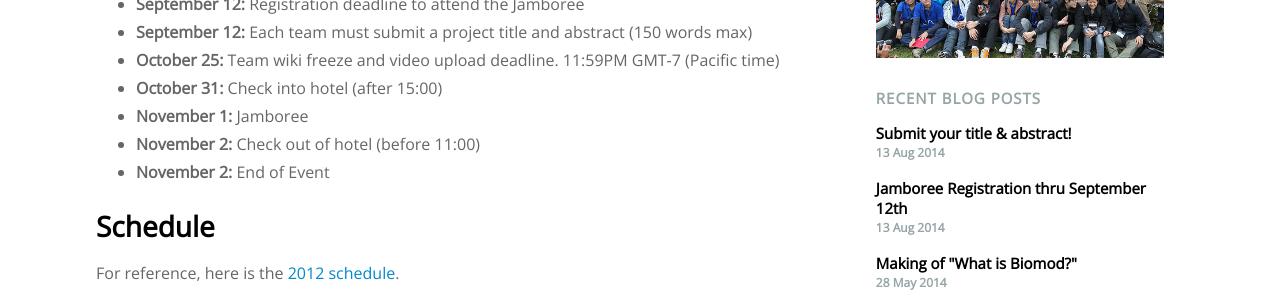
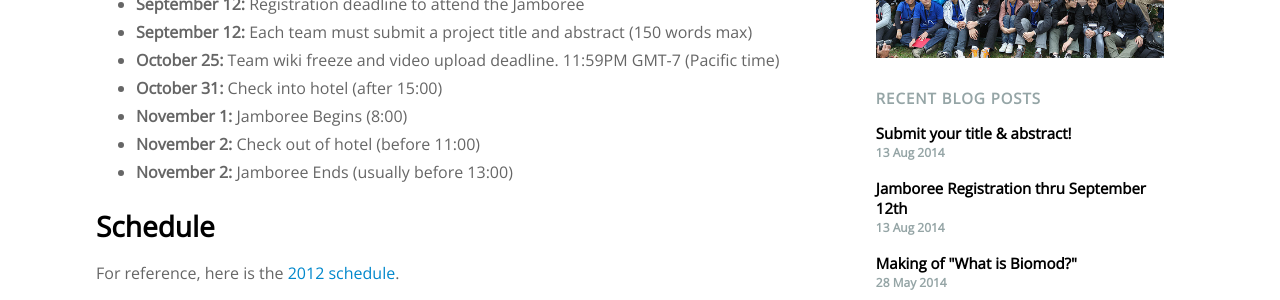
Before and after one commit to sdouglas/biomod, a Jekyll site: the page built from jamboree/index.md, in a window 1280 px wide. Shown: the part 558-858 px from the top of the page. Built offline with Jekyll 4.4.1, drawn with Linux system fonts in a browser that asks for light colours; nearby versions of some CDN libraries; Markdown is read by kramdown in place of the engine named in the settings.

Commit message:
more detailed info about jamboree time

```diff
--- a/jamboree/index.md
+++ b/jamboree/index.md
@@ -20,9 +20,9 @@ Teams will be judged according to [criteria posted here](/judging).
 - **{{ site.project_abstract_deadline | date: '%B %-d' }}:** Each team must submit a project title and abstract (150 words max)
 - **{{ site.wiki_video_deadline | date: '%B %-d' }}:** Team wiki freeze and video upload deadline. 11:59PM GMT-7 (Pacific time)
 - **{{ site.hotel_checkin_time | date: '%B %-d' }}:** Check into hotel (after 15:00)
-- **{{ site.jamboree_start_time | date: '%B %-d' }}:** Jamboree
+- **{{ site.jamboree_start_time | date: '%B %-d' }}:** Jamboree Begins (8:00)
 - **{{ site.hotel_checkout_time | date: '%B %-d' }}:** Check out of hotel (before 11:00)
-- **{{ site.jamboree_end_time | date: '%B %-d' }}:** End of Event
+- **{{ site.jamboree_end_time | date: '%B %-d' }}:** Jamboree Ends (usually before 13:00)
 
 ## Schedule
 
```
